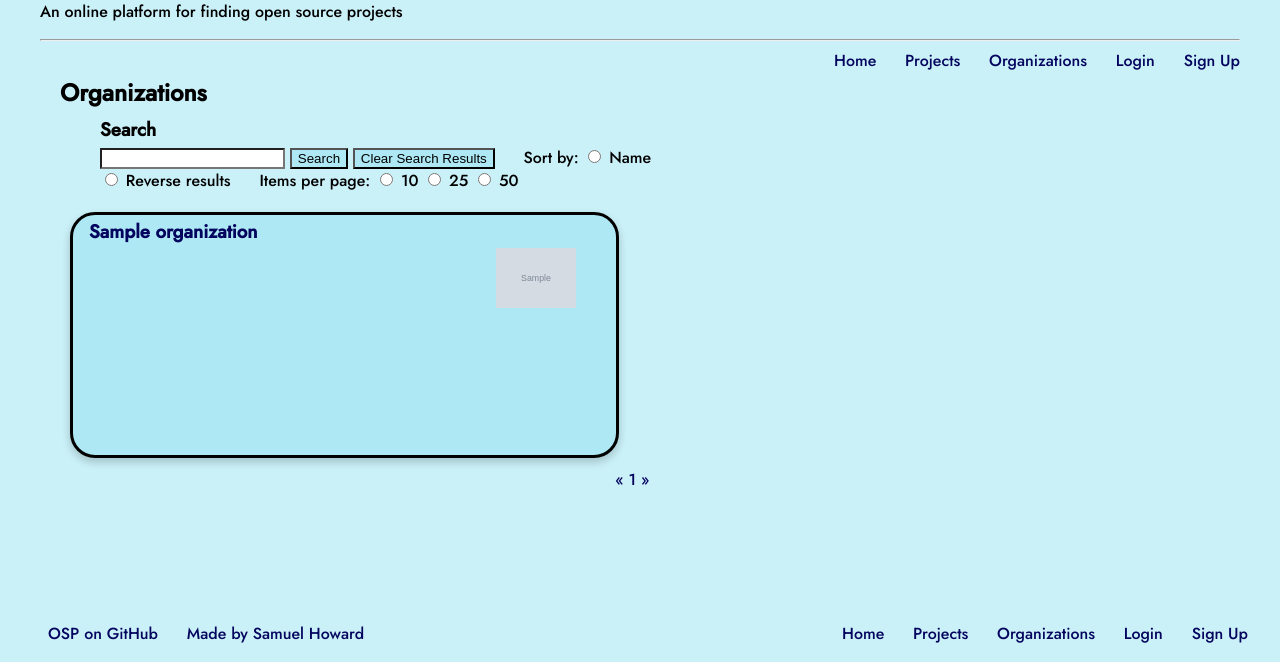
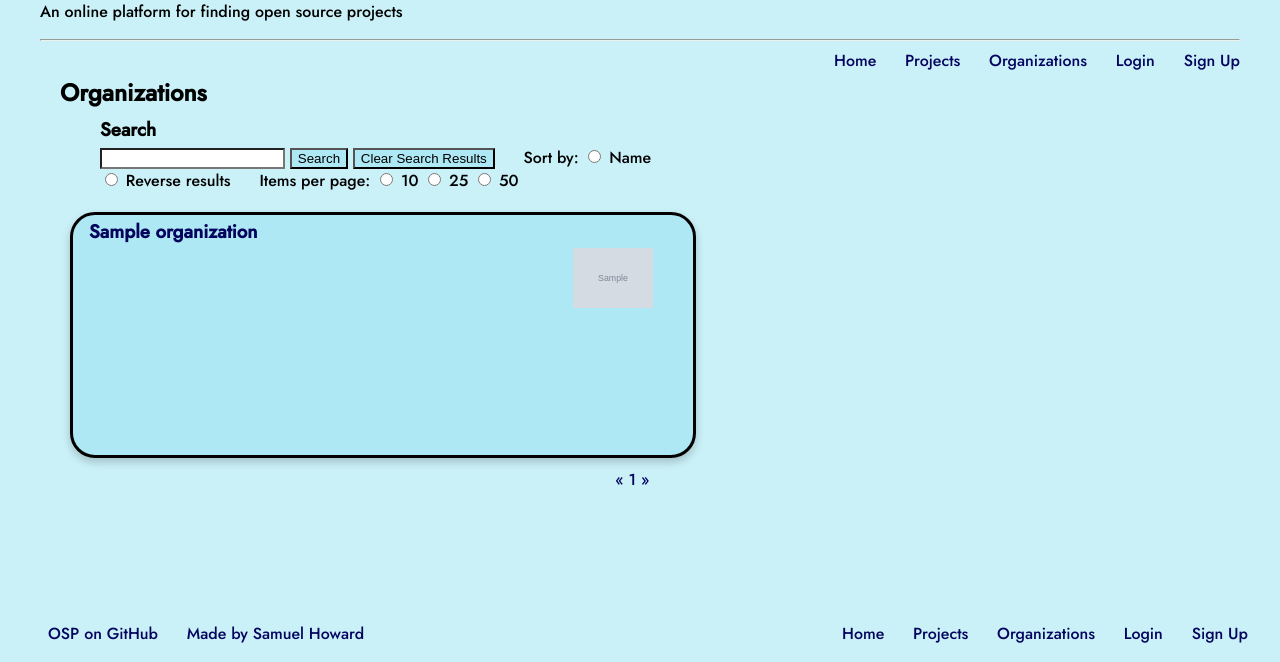
Before and after one commit to SamuelHoward/open-source-platform, a Flask app: page /organizations in a window 1280 px wide. Shown: the part 138-800 px from the top of the page. Run offline with Flask 2, Linux system fonts and the light colour scheme; tables that the repository leaves empty hold one stand-in row (values such as "Sample post"); grey boxes marked "Sample" are stand-in pictures.

Commit message:
Improves card styling

```diff
--- a/flask_app/static/css/style.css
+++ b/flask_app/static/css/style.css
@@ -184,7 +184,7 @@ button.proj_unfav {
     border-style: solid;
     border-color: black;
     margin: 10px;
-    width: 46%;
+    width: 620px;
     height: 15em;
     float: left;
 }
--- a/flask_app/templates/organizations.html
+++ b/flask_app/templates/organizations.html
@@ -71,6 +71,11 @@
 	{% set count.value = count.value + 1 %}
 	{% endif %}
 	{% endfor %}
+	{% if count.value == 5 %}
+
+	<a href={{ url_for('organization', orgName=organization.name)}}>...</a>
+
+	{% endif %}
       </ul>
     </div>
   </div>
```
